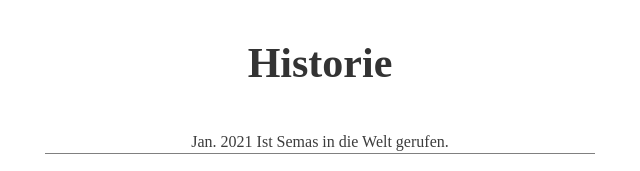
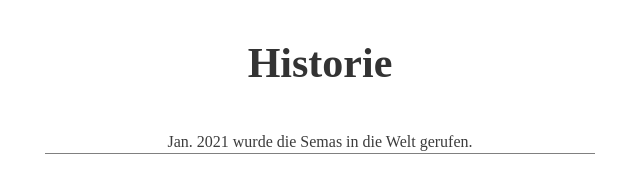
Before and after one commit to AdhamFarzat/AdhamFrazat.github.io, a website built with Parcel: page index.html in a window 1280 px wide. Shown: the part 4940-5111 px from the top of the page, 320-960 px from the left. Built offline with nearby package versions, Linux system fonts and the light colour scheme; a web font is replaced by a local one.

Commit message:
changing history text, adding load a link preview
link preview using meta og

```diff
--- a/index.html
+++ b/index.html
@@ -5,6 +5,9 @@
     <meta http-equiv="X-UA-Compatible" content="IE=edge">
     <meta name="viewport" content="width=device-width, initial-scale=1.0">
     <meta name="description" content="Mit dem Team mit über 30 Jahren Erfahrung in der Baubranche ist die Bauunternehmung Semas ein fortschrittliches Bauunternehmen mit Sitz in Kadenbach und einem etablierten Ruf.">
+    <meta property="og:url" content="https://bauunternehmung-semas.de">
+    <meta property="og:title" content="Bauunternehmung Semas">
+    <meta property="og:image" content="./images/home_banner.jpeg">
     <link rel="preconnect" href="https://fonts.googleapis.com">
     <link rel="preconnect" href="https://fonts.gstatic.com" crossorigin>
     <link href="https://fonts.googleapis.com/css2?family=Piazzolla:ital,wght@0,100;0,200;0,300;0,400;0,500;0,600;0,700;0,800;0,900;1,100;1,200;1,300;1,400;1,500;1,600;1,700;1,800;1,900&display=swap" rel="stylesheet">
@@ -273,7 +276,7 @@
             <ul class="uk-slider-items uk-grid">
                 <li class="history-img uk-width-1-2 ">
                     <div class="uk-panel " uk-slider-parallax="scale:0.85,1,0.85; opacity:0.3,1,0.3">
-                        <h5 class="border-bottom-history">Jan. 2021 Ist Semas in die Welt gerufen.</h5>
+                        <h5 class="border-bottom-history">Jan. 2021 wurde die Semas in die Welt gerufen.</h5>
                         <img src="./images/Historie_1.jpeg" alt="">
                     </div>
                 </li>
```
